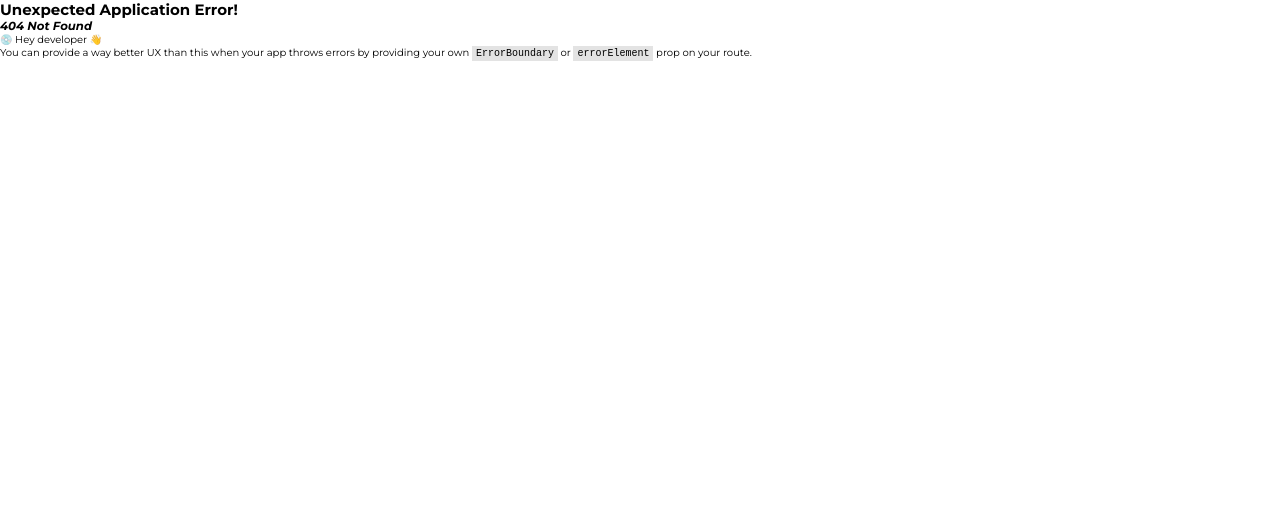
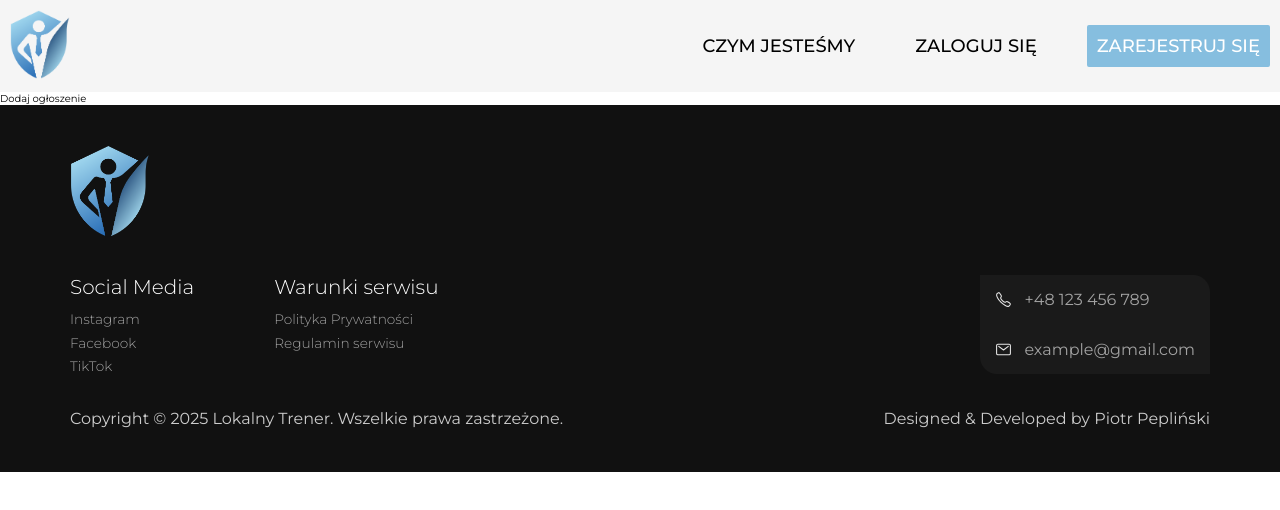
Before and after one commit to piotrPeplinski/front-lokalny-trener, a React (Create React App) app: page /add in a window 1280 px wide. Before the commit this address had no page. Shown: the top 510 px of the page. Built offline with nearby package versions, Linux system fonts and the light colour scheme.

Commit message:
created AddAdScreen

```diff
--- a/src/RouterBuilder.tsx
+++ b/src/RouterBuilder.tsx
@@ -5,6 +5,7 @@ import AppLayout from "./App.layout";
 import LoginScreen from "./modules/Auth/LoginScreen";
 import ProfileScreen from "./modules/Profile/ProfileScreen";
 import { ProfileProvider } from "./modules/Profile/context/profile-context";
+import AddAdScreen from "./modules/Ads/AddAdScreen";
 
 const RouterBuilder = () => {
   // components specified in general routers will have navbar and footer (components specified in App.layout.tsx)
@@ -29,6 +30,14 @@ const RouterBuilder = () => {
         </ProfileProvider>
       ),
     },
+    {
+      path: "/add",
+      element: (
+        <ProfileProvider>
+          <AddAdScreen />
+        </ProfileProvider>
+      ),
+    },
   ];
 
   const routers: RouteObject[] = [
--- /dev/null
+++ b/src/modules/Ads/AddAdScreen.tsx
@@ -0,0 +1,7 @@
+import { FC } from "react";
+
+const AddAdScreen: FC<{}> = () => {
+  return <p>Dodaj ogłoszenie</p>;
+};
+
+export default AddAdScreen;
--- a/src/modules/HomePage/utils/functions.ts
+++ b/src/modules/HomePage/utils/functions.ts
@@ -28,7 +28,7 @@ const getNavbarData = (user: User | null) => {
         classes: "shift",
       },
       {
-        href: "#",
+        href: "/add",
         text: "Dodaj ogłoszenie",
         classes: "shift important",
       },
```
